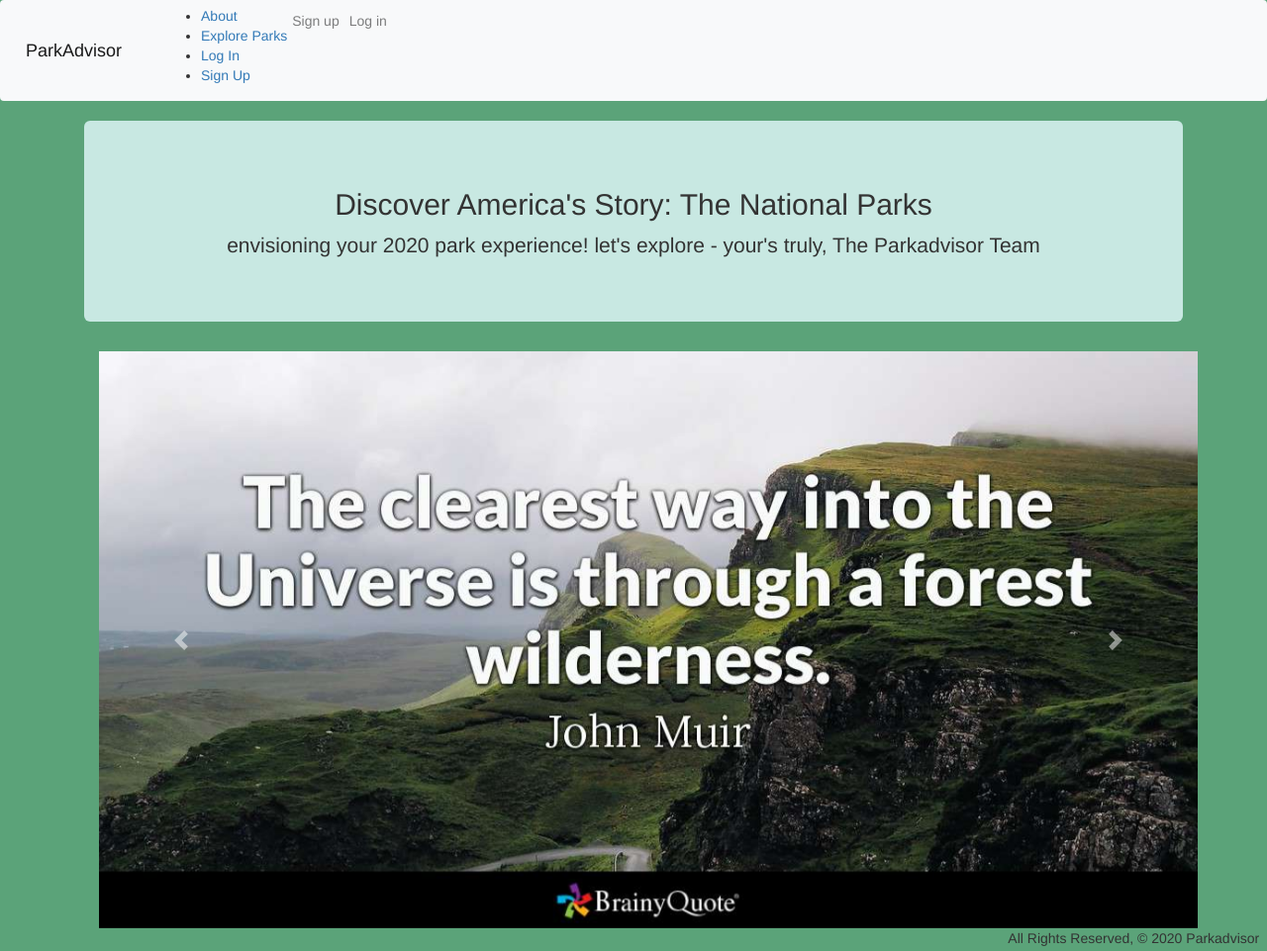
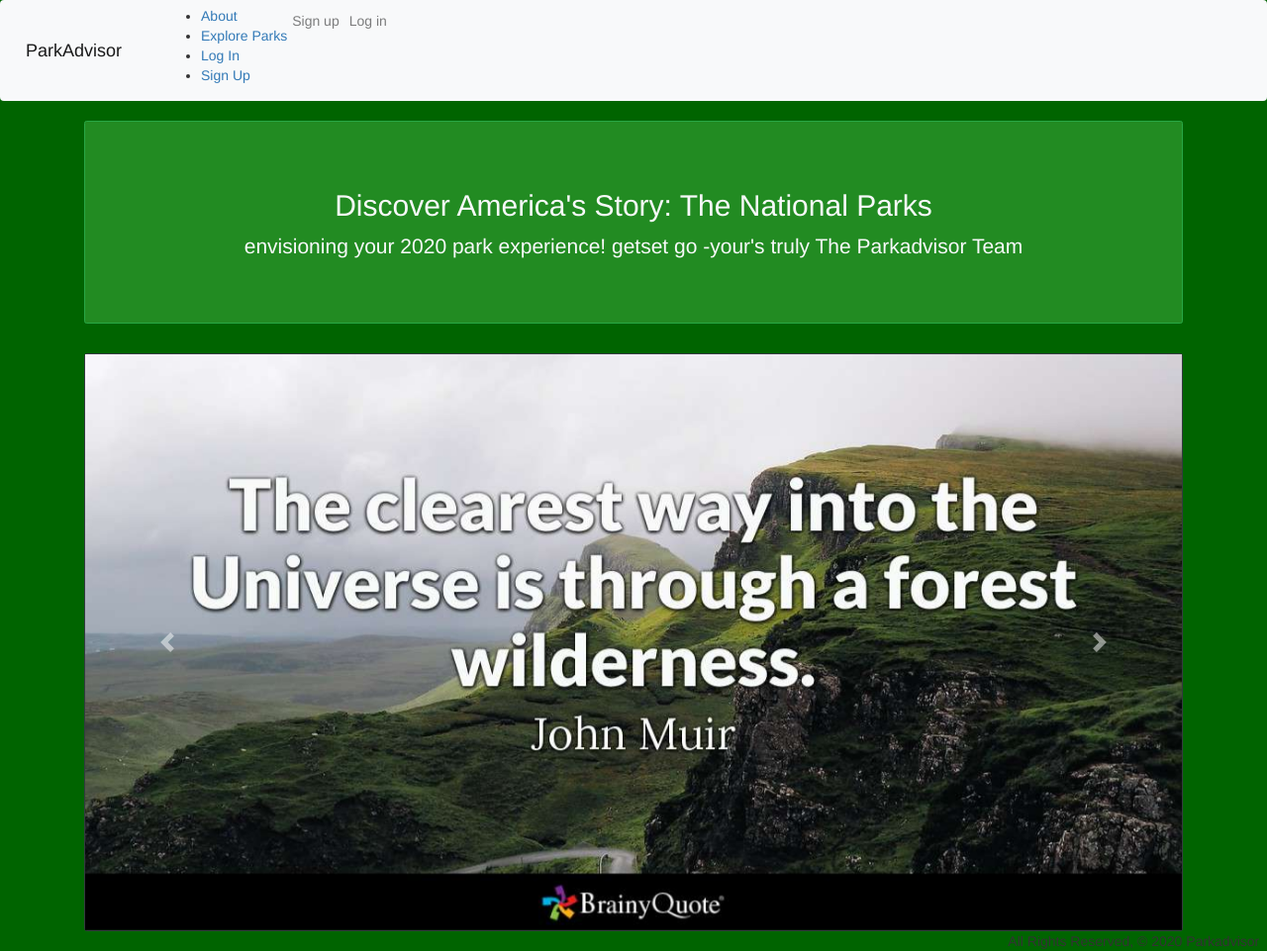
Before and after one commit to lauragsack/ParkAdvisor, a Django app: page / in a window 1280 px wide. Shown: the whole page at 99% size. Run offline with Django 3.2, Linux system fonts and the light colour scheme; some libraries are stand-ins or nearby versions.

Commit message:
styling changed in landing page

```diff
--- a/parkadvisor/main_app/static/css/style.css
+++ b/parkadvisor/main_app/static/css/style.css
@@ -2,7 +2,7 @@ body {
     display: flex;
     min-height: 100vh;
     flex-direction: column;
-    background-color: #5ba379;
+    background-color: #006400;
   }
 
 main{
@@ -105,15 +105,7 @@ footer {
 
 
 .colorjumbo {
-    background-color: #c8e8e2;
+    background-color: #228B22;
     text-color: beige;
+    width:100%;
   }
-
-.carwidth {
-  width:100%;
-}
-
-.carousel-item .img-fluid {
-width:100%;
-
-}
--- a/parkadvisor/main_app/templates/landing.html
+++ b/parkadvisor/main_app/templates/landing.html
@@ -4,21 +4,21 @@
 {% block content %}
 
 
-  <div class="jumbocontainer text-center  ">
-        <div class="jumbotron colorjumbo jumbotron-fluid">
-          <div class="container">
-            <h2 class="display-8">Discover America's Story: The National Parks</h2>
-         <p class="lead">envisioning your 2020 park experience! let's explore        - your's truly, The Parkadvisor Team  </p>
 
-  </div>
+  <div class="jumbotron colorjumbo text-center border border-success rounded jumbotron-fluid">
+
+          <h2 class="display-8 text-light">Discover America's Story: The National Parks</h2>
+          <p class="lead text-light">envisioning your 2020 park experience! getset go         -your's truly The Parkadvisor Team  </p>
+
+
  </div>
-</div>
 
 
 
 
-  <div class="container ">
-       <div id="carouselExampleControls" class="carousel slide" data-ride="carousel">
+
+
+<div id="carouselExampleControls" class="carousel slide border rounded border-dark" data-ride="carousel">
   <div class="carousel-inner">
     <div class="carousel-item img-fluid active carwidth">
       <img src="{% static 'images/parksprojectimage1.jpg' %}" class="d-block w-100" alt="...">
@@ -46,7 +46,7 @@
   </a>
 </div>
 
-</div>
+
 
 
 {% endblock %}
```
